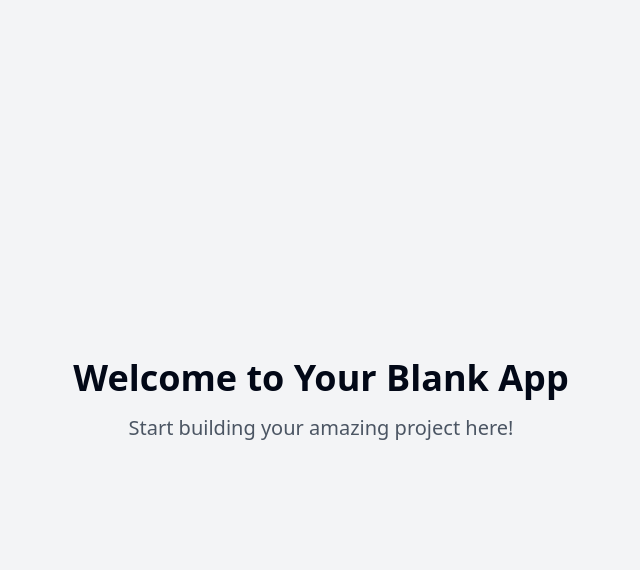
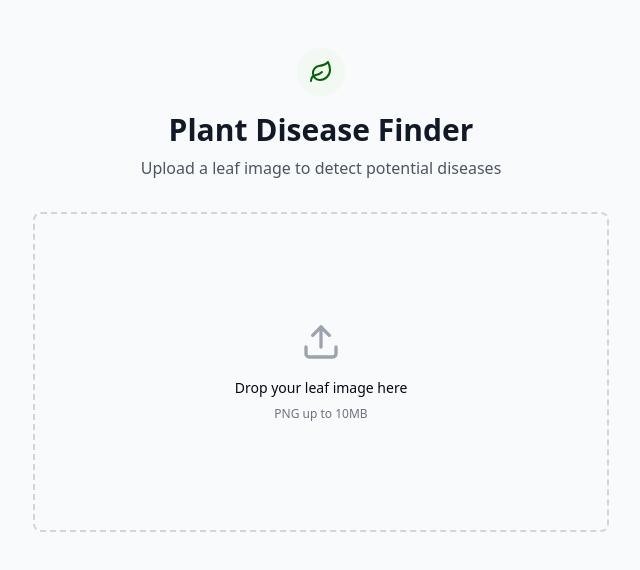
Before and after one commit to achuajays/plant_prediction_Frontend, a React (Vite) app: page / in a window 1280 px wide. Shown: the top 570 px of the page, without its empty margins (319-959 px from the left). Built offline with nearby package versions, Linux system fonts and the light colour scheme.

Commit message:
Implement Plant Disease Finder
This commit implements a Plant Disease Finder web application.  The application allows users to upload leaf images for disease analysis via an API.  The UI includes drag-and-drop functionality, loading indicators, and a user-friendly results display.

```diff
--- a/package.json
+++ b/package.json
@@ -51,6 +51,7 @@
     "react": "^18.3.1",
     "react-day-picker": "^8.10.1",
     "react-dom": "^18.3.1",
+    "react-dropzone": "^14.3.8",
     "react-hook-form": "^7.53.0",
     "react-resizable-panels": "^2.1.3",
     "react-router-dom": "^6.26.2",
--- /dev/null
+++ b/src/components/DropZone.tsx
@@ -0,0 +1,86 @@
+
+import React, { useCallback, useState } from "react";
+import { useDropzone } from "react-dropzone";
+import { Upload, X } from "lucide-react";
+import { cn } from "@/lib/utils";
+
+interface DropZoneProps {
+  onFileSelect: (file: File) => void;
+}
+
+export const DropZone: React.FC<DropZoneProps> = ({ onFileSelect }) => {
+  const [preview, setPreview] = useState<string | null>(null);
+
+  const onDrop = useCallback(
+    (acceptedFiles: File[]) => {
+      const file = acceptedFiles[0];
+      if (file) {
+        const reader = new FileReader();
+        reader.onloadend = () => {
+          setPreview(reader.result as string);
+        };
+        reader.readAsDataURL(file);
+        onFileSelect(file);
+      }
+    },
+    [onFileSelect]
+  );
+
+  const { getRootProps, getInputProps, isDragActive } = useDropzone({
+    onDrop,
+    accept: {
+      "image/png": [".png"],
+    },
+    maxFiles: 1,
+  });
+
+  const clearPreview = (e: React.MouseEvent) => {
+    e.stopPropagation();
+    setPreview(null);
+  };
+
+  return (
+    <div
+      {...getRootProps()}
+      className={cn(
+        "relative w-full max-w-xl h-80 rounded-lg border-2 border-dashed p-4 transition-colors",
+        isDragActive
+          ? "border-leaf-400 bg-leaf-50"
+          : "border-gray-300 hover:border-leaf-300",
+        "cursor-pointer group"
+      )}
+    >
+      <input {...getInputProps()} />
+      {preview ? (
+        <div className="relative h-full w-full">
+          <button
+            onClick={clearPreview}
+            className="absolute right-2 top-2 z-10 rounded-full bg-white p-1 shadow-lg transition-transform hover:scale-110"
+          >
+            <X className="h-4 w-4 text-gray-500" />
+          </button>
+          <img
+            src={preview}
+            alt="Preview"
+            className="h-full w-full rounded object-contain"
+          />
+        </div>
+      ) : (
+        <div className="flex h-full flex-col items-center justify-center gap-4 text-center">
+          <Upload
+            className={cn(
+              "h-10 w-10 transition-colors",
+              isDragActive ? "text-leaf-400" : "text-gray-400"
+            )}
+          />
+          <div className="space-y-2">
+            <p className="text-sm font-medium">
+              {isDragActive ? "Drop your image here" : "Drop your leaf image here"}
+            </p>
+            <p className="text-xs text-gray-500">PNG up to 10MB</p>
+          </div>
+        </div>
+      )}
+    </div>
+  );
+};
--- /dev/null
+++ b/src/components/LoadingState.tsx
@@ -0,0 +1,15 @@
+
+import React from "react";
+import { Loader2 } from "lucide-react";
+
+export const LoadingState: React.FC = () => {
+  return (
+    <div className="flex w-full max-w-xl animate-fade-in flex-col items-center rounded-lg border bg-white p-6 text-center shadow-sm">
+      <Loader2 className="h-8 w-8 animate-spin text-leaf-400" />
+      <h3 className="mt-4 font-medium">Analyzing your leaf...</h3>
+      <p className="mt-2 text-sm text-gray-500">
+        Our AI is examining the image for signs of disease
+      </p>
+    </div>
+  );
+};
--- /dev/null
+++ b/src/components/ResultCard.tsx
@@ -0,0 +1,69 @@
+
+import React from "react";
+import { Check, AlertTriangle } from "lucide-react";
+import { cn } from "@/lib/utils";
+
+interface Disease {
+  name: string;
+  confidence: number;
+  description: string;
+}
+
+interface ResultCardProps {
+  disease: Disease | null;
+  className?: string;
+}
+
+export const ResultCard: React.FC<ResultCardProps> = ({ disease, className }) => {
+  const getConfidenceColor = (confidence: number) => {
+    if (confidence >= 80) return "text-green-600";
+    if (confidence >= 50) return "text-yellow-600";
+    return "text-red-600";
+  };
+
+  return (
+    <div
+      className={cn(
+        "w-full max-w-xl rounded-lg border bg-white p-6 shadow-sm animate-fade-in",
+        className
+      )}
+    >
+      <div className="flex items-start space-x-4">
+        <div
+          className={cn(
+            "rounded-full p-2",
+            disease ? "bg-green-50" : "bg-yellow-50"
+          )}
+        >
+          {disease ? (
+            <Check className="h-5 w-5 text-green-600" />
+          ) : (
+            <AlertTriangle className="h-5 w-5 text-yellow-600" />
+          )}
+        </div>
+        <div className="flex-1 space-y-1">
+          <div className="flex items-center justify-between">
+            <h3 className="font-medium">
+              {disease ? disease.name : "No disease detected"}
+            </h3>
+            {disease && (
+              <span
+                className={cn(
+                  "text-sm font-medium",
+                  getConfidenceColor(disease.confidence)
+                )}
+              >
+                {disease.confidence}% confidence
+              </span>
+            )}
+          </div>
+          <p className="text-sm text-gray-500">
+            {disease
+              ? disease.description
+              : "The leaf appears to be healthy. No signs of disease were detected."}
+          </p>
+        </div>
+      </div>
+    </div>
+  );
+};
--- a/src/pages/Index.tsx
+++ b/src/pages/Index.tsx
@@ -1,11 +1,68 @@
-// Update this page (the content is just a fallback if you fail to update the page)
+
+import { useState } from "react";
+import { DropZone } from "@/components/DropZone";
+import { LoadingState } from "@/components/LoadingState";
+import { ResultCard } from "@/components/ResultCard";
+import { Leaf } from "lucide-react";
+import { useToast } from "@/hooks/use-toast";
+
+interface Disease {
+  name: string;
+  confidence: number;
+  description: string;
+}
 
 const Index = () => {
+  const [isAnalyzing, setIsAnalyzing] = useState(false);
+  const [result, setResult] = useState<Disease | null>(null);
+  const { toast } = useToast();
+
+  const analyzeLeaf = async (file: File) => {
+    try {
+      setIsAnalyzing(true);
+      setResult(null);
+
+      // TODO: Replace with actual API call
+      await new Promise((resolve) => setTimeout(resolve, 2000));
+
+      // Mockup response
+      setResult({
+        name: "Early Blight",
+        confidence: 85,
+        description:
+          "Early blight is a common disease affecting tomato and potato plants. It appears as dark brown spots with concentric rings on leaves.",
+      });
+    } catch (error) {
+      toast({
+        title: "Error",
+        description: "Failed to analyze the image. Please try again.",
+        variant: "destructive",
+      });
+    } finally {
+      setIsAnalyzing(false);
+    }
+  };
+
   return (
-    <div className="min-h-screen flex items-center justify-center bg-gray-100">
-      <div className="text-center">
-        <h1 className="text-4xl font-bold mb-4">Welcome to Your Blank App</h1>
-        <p className="text-xl text-gray-600">Start building your amazing project here!</p>
+    <div className="min-h-screen bg-gray-50 px-4 py-12">
+      <div className="mx-auto max-w-4xl space-y-8">
+        <div className="text-center">
+          <div className="mx-auto mb-4 flex h-12 w-12 items-center justify-center rounded-full bg-leaf-50">
+            <Leaf className="h-6 w-6 text-leaf-500" />
+          </div>
+          <h1 className="text-3xl font-semibold text-gray-900">
+            Plant Disease Finder
+          </h1>
+          <p className="mt-2 text-gray-600">
+            Upload a leaf image to detect potential diseases
+          </p>
+        </div>
+
+        <div className="flex flex-col items-center space-y-6">
+          <DropZone onFileSelect={analyzeLeaf} />
+          {isAnalyzing && <LoadingState />}
+          {result && <ResultCard disease={result} />}
+        </div>
       </div>
     </div>
   );
--- a/tailwind.config.ts
+++ b/tailwind.config.ts
@@ -1,3 +1,4 @@
+
 import type { Config } from "tailwindcss";
 
 export default {
@@ -12,85 +13,89 @@ export default {
   theme: {
     container: {
       center: true,
-			padding: '2rem',
+      padding: "2rem",
       screens: {
-				'2xl': '1400px'
-			}
+        "2xl": "1400px",
+      },
     },
     extend: {
       colors: {
-				border: 'hsl(var(--border))',
-				input: 'hsl(var(--input))',
-				ring: 'hsl(var(--ring))',
-				background: 'hsl(var(--background))',
-				foreground: 'hsl(var(--foreground))',
+        border: "hsl(var(--border))",
+        input: "hsl(var(--input))",
+        ring: "hsl(var(--ring))",
+        background: "hsl(var(--background))",
+        foreground: "hsl(var(--foreground))",
+        leaf: {
+          50: "#f2f8f2",
+          100: "#e6f1e6",
+          200: "#bfd6bf",
+          300: "#99bb99",
+          400: "#4d864d",
+          500: "#006400",
+          600: "#005a00",
+          700: "#004b00",
+          800: "#003c00",
+          900: "#003100",
+        },
         primary: {
-					DEFAULT: 'hsl(var(--primary))',
-					foreground: 'hsl(var(--primary-foreground))'
+          DEFAULT: "hsl(var(--primary))",
+          foreground: "hsl(var(--primary-foreground))",
         },
         secondary: {
-					DEFAULT: 'hsl(var(--secondary))',
-					foreground: 'hsl(var(--secondary-foreground))'
+          DEFAULT: "hsl(var(--secondary))",
+          foreground: "hsl(var(--secondary-foreground))",
         },
         destructive: {
-					DEFAULT: 'hsl(var(--destructive))',
-					foreground: 'hsl(var(--destructive-foreground))'
+          DEFAULT: "hsl(var(--destructive))",
+          foreground: "hsl(var(--destructive-foreground))",
         },
         muted: {
-					DEFAULT: 'hsl(var(--muted))',
-					foreground: 'hsl(var(--muted-foreground))'
+          DEFAULT: "hsl(var(--muted))",
+          foreground: "hsl(var(--muted-foreground))",
         },
         accent: {
-					DEFAULT: 'hsl(var(--accent))',
-					foreground: 'hsl(var(--accent-foreground))'
+          DEFAULT: "hsl(var(--accent))",
+          foreground: "hsl(var(--accent-foreground))",
         },
         popover: {
-					DEFAULT: 'hsl(var(--popover))',
-					foreground: 'hsl(var(--popover-foreground))'
+          DEFAULT: "hsl(var(--popover))",
+          foreground: "hsl(var(--popover-foreground))",
         },
         card: {
-					DEFAULT: 'hsl(var(--card))',
-					foreground: 'hsl(var(--card-foreground))'
+          DEFAULT: "hsl(var(--card))",
+          foreground: "hsl(var(--card-foreground))",
         },
-				sidebar: {
-					DEFAULT: 'hsl(var(--sidebar-background))',
-					foreground: 'hsl(var(--sidebar-foreground))',
-					primary: 'hsl(var(--sidebar-primary))',
-					'primary-foreground': 'hsl(var(--sidebar-primary-foreground))',
-					accent: 'hsl(var(--sidebar-accent))',
-					'accent-foreground': 'hsl(var(--sidebar-accent-foreground))',
-					border: 'hsl(var(--sidebar-border))',
-					ring: 'hsl(var(--sidebar-ring))'
-				}
-			},
-			borderRadius: {
-				lg: 'var(--radius)',
-				md: 'calc(var(--radius) - 2px)',
-				sm: 'calc(var(--radius) - 4px)'
       },
       keyframes: {
-				'accordion-down': {
-					from: {
-						height: '0'
+        "accordion-down": {
+          from: { height: "0" },
+          to: { height: "var(--radix-accordion-content-height)" },
         },
-					to: {
-						height: 'var(--radix-accordion-content-height)'
-					}
+        "accordion-up": {
+          from: { height: "var(--radix-accordion-content-height)" },
+          to: { height: "0" },
         },
-				'accordion-up': {
-					from: {
-						height: 'var(--radix-accordion-content-height)'
+        "fade-in": {
+          "0%": { opacity: "0", transform: "translateY(10px)" },
+          "100%": { opacity: "1", transform: "translateY(0)" },
         },
-					to: {
-						height: '0'
-					}
-				}
+        "fade-out": {
+          "0%": { opacity: "1", transform: "translateY(0)" },
+          "100%": { opacity: "0", transform: "translateY(10px)" },
+        },
+        shimmer: {
+          "100%": {
+            transform: "translateX(100%)",
+          },
+        },
       },
       animation: {
-				'accordion-down': 'accordion-down 0.2s ease-out',
-				'accordion-up': 'accordion-up 0.2s ease-out'
-			}
-		}
+        "accordion-down": "accordion-down 0.2s ease-out",
+        "accordion-up": "accordion-up 0.2s ease-out",
+        "fade-in": "fade-in 0.3s ease-out",
+        "fade-out": "fade-out 0.3s ease-out",
+      },
+    },
   },
   plugins: [require("tailwindcss-animate")],
 } satisfies Config;
```
Also changed, not shown: 1 other file (tests, documents, lock files or other folders). Lines whose indentation alone changed are shown as unchanged.
